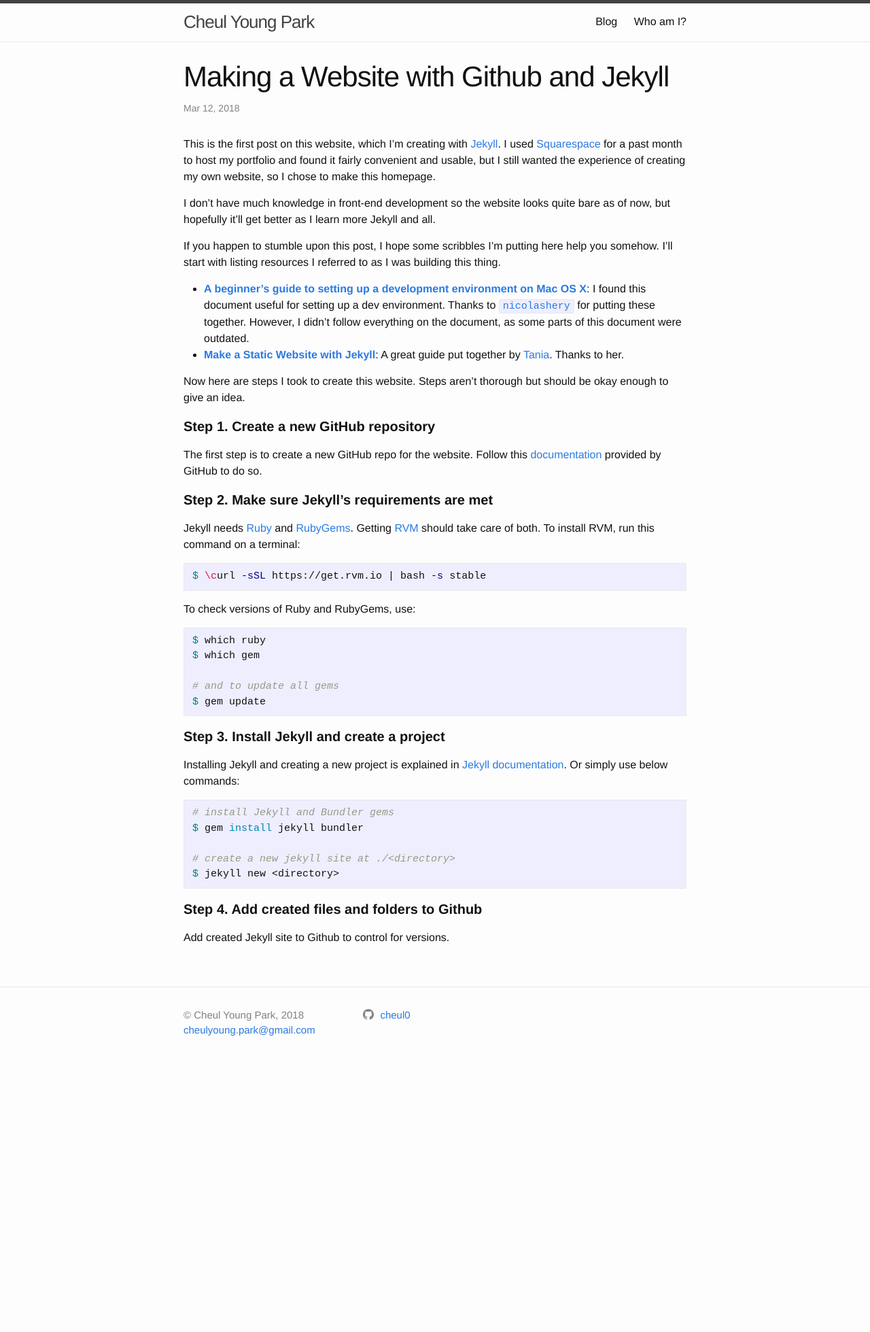
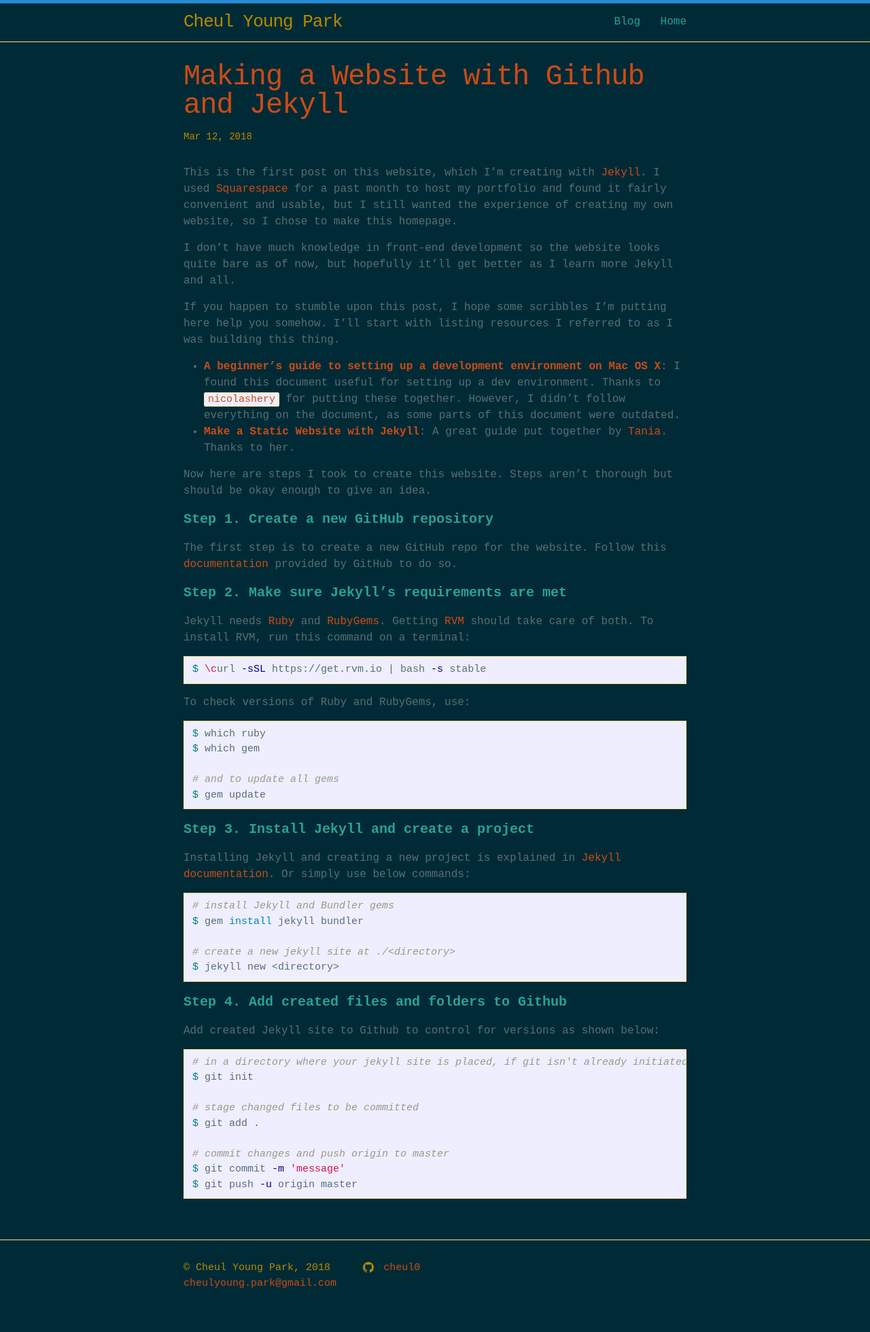
Before and after one commit to cheulyop/cheulyop.github.io, a Jekyll site: the page built from _posts/2018-03-12-making-website-with-github-and-jekyll.markdown, in a window 1280 px wide. Shown: the whole page at 68% size. Built offline with Jekyll 4.4.1, drawn with Linux system fonts in a browser that asks for light colours; before the commit the page ends 1587 px from its top, so only the background shows below that.

Commit message:
updated style

````diff
--- a/_config.yml
+++ b/_config.yml
@@ -27,6 +27,9 @@
 plugins:
   - jekyll-feed
 
+include: ["_pages"]
+permalink: /:title/
+
 # Exclude from processing.
 # The following items will not be processed, by default. Create a custom list
 # to override the default setting.
--- a/_posts/2018-03-12-making-website-with-github-and-jekyll.markdown
+++ b/_posts/2018-03-12-making-website-with-github-and-jekyll.markdown
@@ -43,7 +43,18 @@
 ```
 
 #### **Step 4. Add created files and folders to Github**
-Add created Jekyll site to Github to control for versions.
+Add created Jekyll site to Github to control for versions as shown below:
+```bash
+# in a directory where your jekyll site is placed, if git isn't already initiated
+$ git init
+
+# stage changed files to be committed
+$ git add .
+
+# commit changes and push origin to master
+$ git commit -m 'message'
+$ git push -u origin master
+```
 
 
 [1]: https://jekyllrb.com/
--- a/_sass/minima.scss
+++ b/_sass/minima.scss
@@ -2,7 +2,7 @@
 
 // Define defaults for each variable.
 
-$base-font-family: "Helvetica Neue", Helvetica, Arial, sans-serif !default;
+$base-font-family: "Menlo-Regular", monospace !default;
 $base-font-size:   16px !default;
 $base-font-weight: 400 !default;
 $small-font-size:  $base-font-size * 0.875 !default;
@@ -10,11 +10,14 @@
 
 $spacing-unit:     30px !default;
 
-$text-color:       #111 !default;
-$background-color: #fdfdfd !default;
-$brand-color:      #2a7ae2 !default;
+$text-color:       #586e75 !default;
+$background-color: #002b36 !default;
+$brand-color:      #b58900 !default;
 
-$grey-color:       #828282 !default;
+$title-color:	   #cb4b16;
+$emph-color:       #2aa198;
+$grey-color:       #b58900;
+$link-color:       #268bd2;
 $grey-color-light: lighten($grey-color, 40%) !default;
 $grey-color-dark:  darken($grey-color, 25%) !default;
 
--- a/_sass/minima/_base.scss
+++ b/_sass/minima/_base.scss
@@ -83,6 +83,7 @@
  */
 h1, h2, h3, h4, h5, h6 {
   font-weight: $base-font-weight;
+  color: $emph-color;
 }
 
 
@@ -91,11 +92,11 @@
  * Links
  */
 a {
-  color: $brand-color;
+  color: $title-color;
   text-decoration: none;
 
   &:visited {
-    color: darken($brand-color, 15%);
+    color: darken($link-color, 0%);
   }
 
   &:hover {
--- a/_sass/minima/_layout.scss
+++ b/_sass/minima/_layout.scss
@@ -2,7 +2,7 @@
  * Site header
  */
 .site-header {
-  border-top: 5px solid $grey-color-dark;
+  border-top: 5px solid $link-color;
   border-bottom: 1px solid $grey-color-light;
   min-height: $spacing-unit * 1.865;
 
@@ -20,7 +20,7 @@
 
   &,
   &:visited {
-    color: $grey-color-dark;
+    color: $grey-color;
   }
 }
 
@@ -37,7 +37,7 @@
   }
 
   .page-link {
-    color: $text-color;
+    color: $emph-color;
     line-height: $base-line-height;
 
     // Gaps between nav items, but not on the last one
@@ -46,7 +46,7 @@
     }
   }
 
-  @include media-query($on-palm) {
+/*  @include media-query($on-palm) {
     position: absolute;
     top: 9px;
     right: $spacing-unit / 2;
@@ -97,7 +97,7 @@
       }
       margin-left: 20px;
     }
-  }
+  }*/
 }
 
 
@@ -181,10 +181,12 @@
 
 .page-heading {
   @include relative-font-size(2);
+  color: $title-color;
 }
 
 .post-list-heading {
   @include relative-font-size(1.75);
+  color: $title-color;
 }
 
 .post-list {
@@ -203,6 +205,7 @@
 
 .post-link {
   display: block;
+  color: $link-color;
   @include relative-font-size(1.5);
 }
 
@@ -219,6 +222,7 @@
   @include relative-font-size(2.625);
   letter-spacing: -1px;
   line-height: 1;
+  color: $title-color;
 
   @include media-query($on-laptop) {
     @include relative-font-size(2.25);
````
Also changed, not shown: _posts/2018-03-05-welcome-to-jekyll.markdown (deleted, +0 -25 lines), index.md (+1 -0 lines), _pages/blog/index.md (renamed from blog.md), 2 other files.
